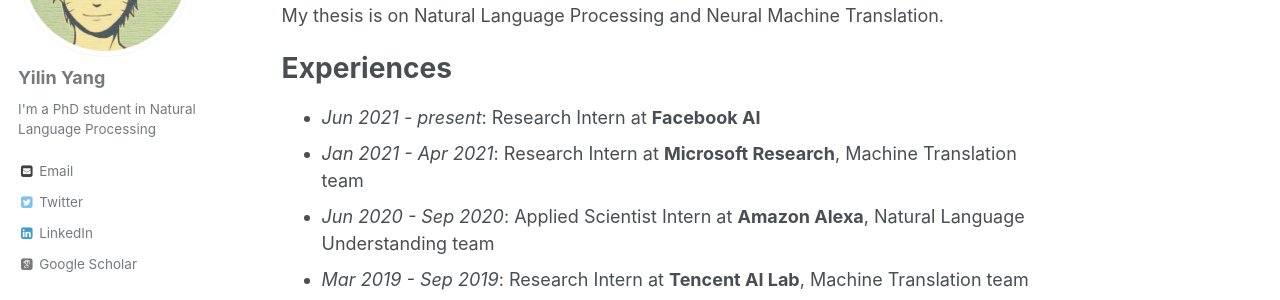
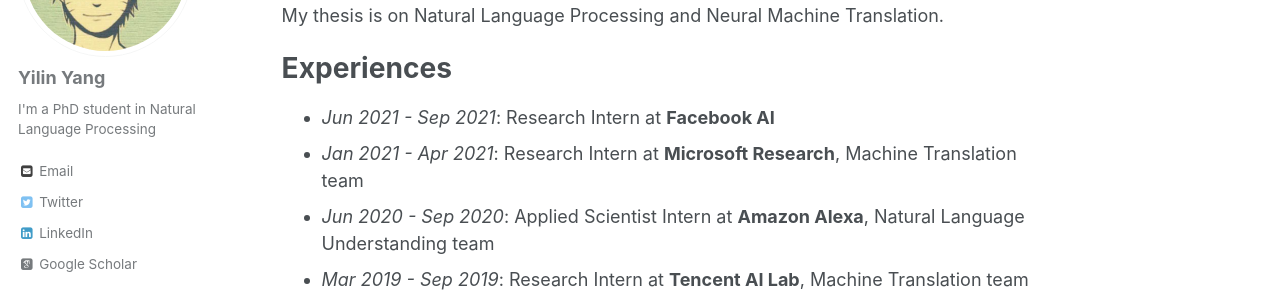
Before and after one commit to yilinyang7/yilinyang7.github.io, a Jekyll site: the page built from _pages/about.md, in a window 1280 px wide and 1286 px high. Shown: the part 236-536 px from the top of the window. Built offline with Jekyll 4.4.1, drawn with Linux system fonts in a browser that asks for light colours; some web fonts are replaced.

Commit message:
Update about.md

```diff
--- a/_pages/about.md
+++ b/_pages/about.md
@@ -16,7 +16,7 @@ My thesis is on Natural Language Processing and Neural Machine Translation.
 
 
 # Experiences
-* *Jun 2021 - present*: Research Intern at **Facebook AI**
+* *Jun 2021 - Sep 2021*: Research Intern at **Facebook AI**
 * *Jan 2021 - Apr 2021*: Research Intern at **Microsoft Research**, Machine Translation team
 * *Jun 2020 - Sep 2020*: Applied Scientist Intern at **Amazon Alexa**, Natural Language Understanding team
 * *Mar 2019 - Sep 2019*: Research Intern at **Tencent AI Lab**, Machine Translation team
```
